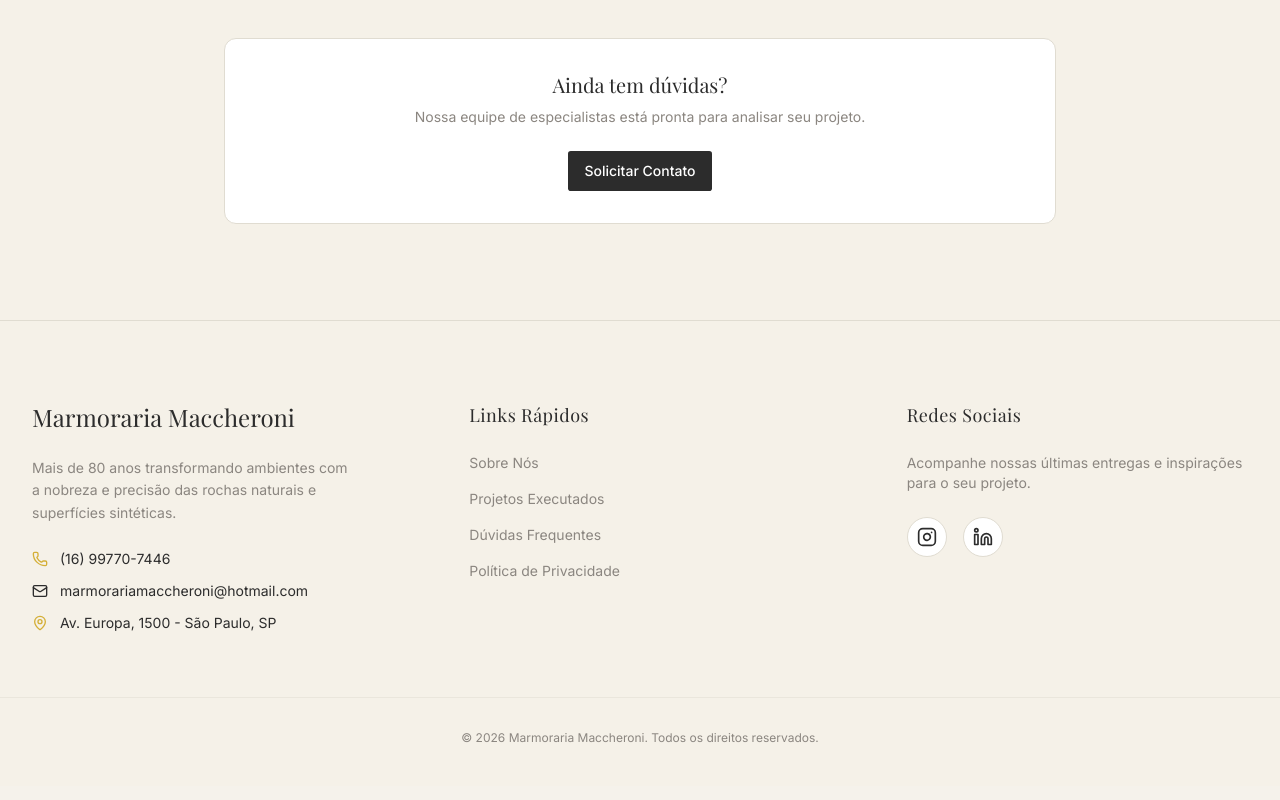
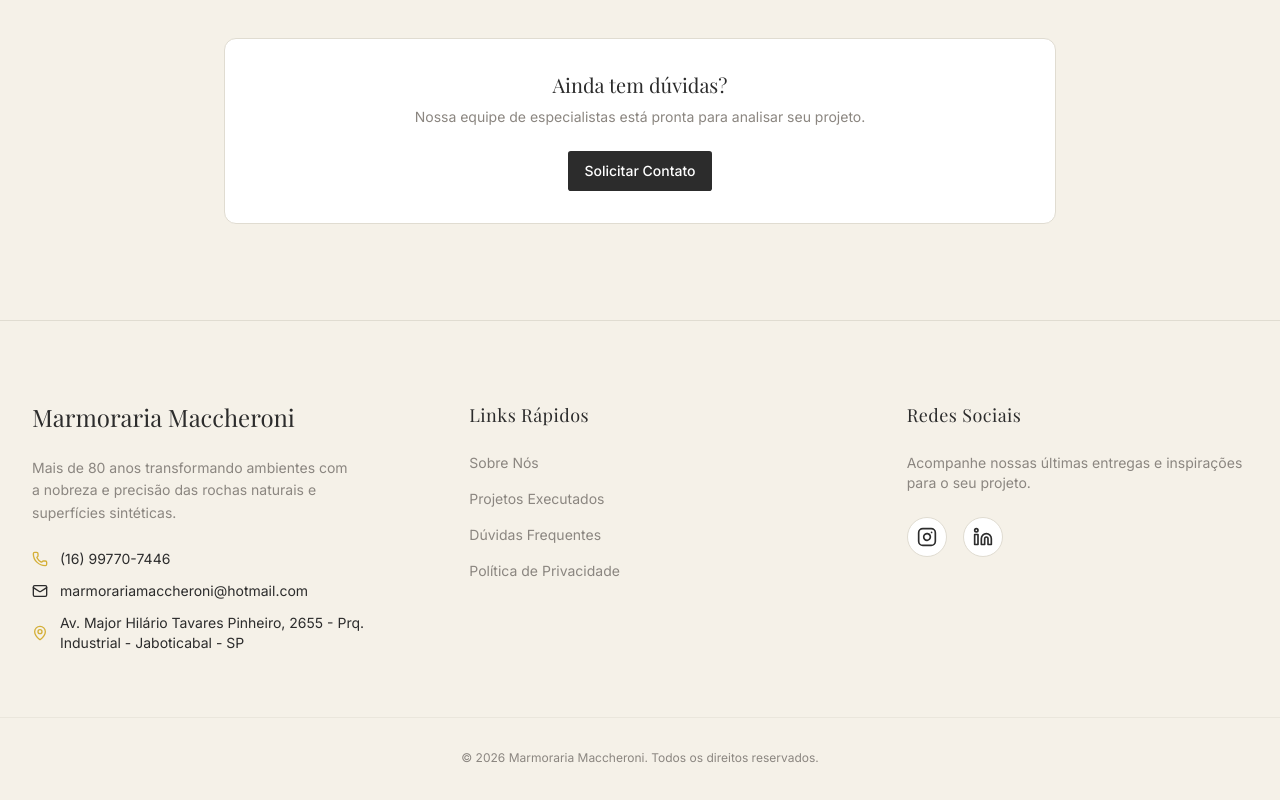
Before and after one commit to paivamacc-ctrl/marmoraria-maccheroni-landing-page-nx1y7oapd, a React (Vite) app: page / in a window 1280 px wide. Shown: the part 4312-5112 px from the top of the page. Built offline with nearby package versions, Linux system fonts and the light colour scheme; no server answers; a web font is replaced by a local one; what pocketbase would draw is missing.

Commit message:
Update footer address to correct business location

```diff
--- a/src/components/Footer.tsx
+++ b/src/components/Footer.tsx
@@ -24,8 +24,10 @@ export function Footer() {
               <span>marmorariamaccheroni@hotmail.com</span>
             </a>
             <div className="flex items-center gap-3">
-              <MapPin className="w-4 h-4 text-gold" />
-              <span>Av. Europa, 1500 - São Paulo, SP</span>
+              <MapPin className="w-4 h-4 text-gold shrink-0" />
+              <span>
+                Av. Major Hilário Tavares Pinheiro, 2655 - Prq. Industrial - Jaboticabal - SP
+              </span>
             </div>
           </div>
         </div>
--- a/src/lib/pocketbase/schema.json
+++ b/src/lib/pocketbase/schema.json
@@ -1,5 +1,5 @@
 {
-  "generatedAt": "2026-05-08T01:31:06.852Z",
+  "generatedAt": "2026-05-08T01:33:59.394Z",
   "collections": [
     {
       "name": "users",
```
Also changed, not shown: .skip.config.json.
